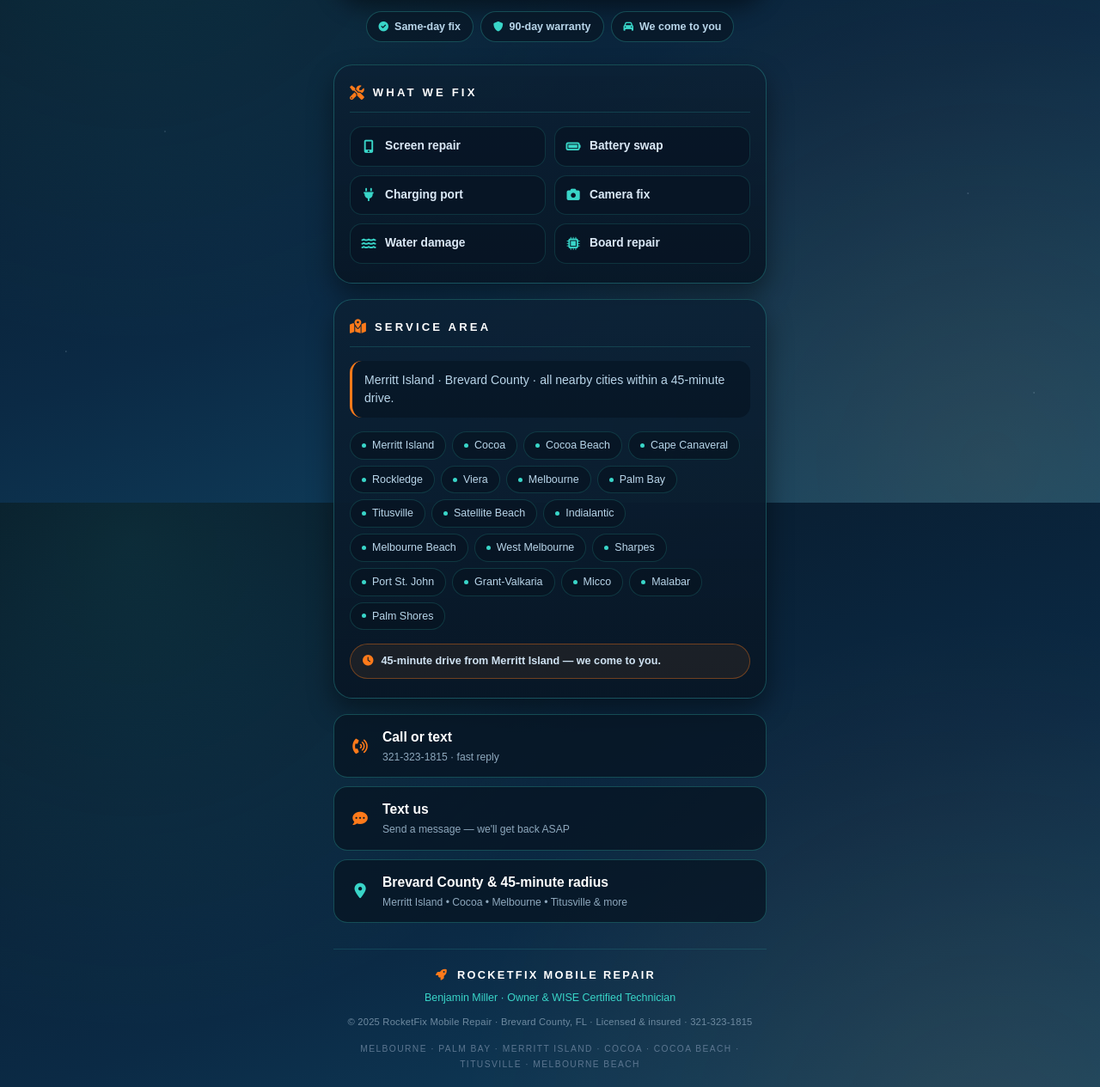
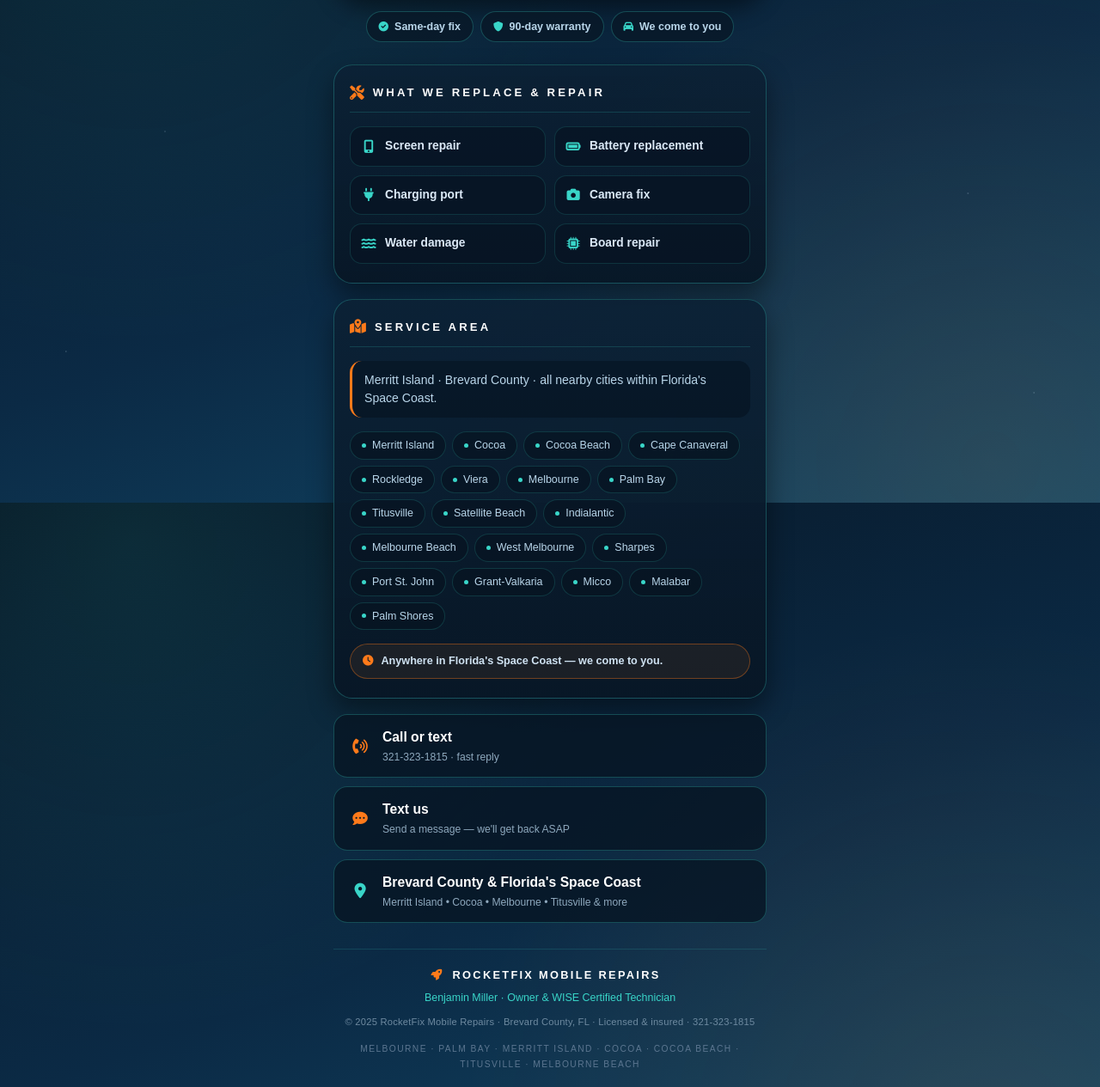
Before and after one commit to ikseles/rocketfixmobilerepairs, a plain HTML site: page index.html in a window 1280 px wide. Shown: the part 215-1480 px from the top of the page at 86% size. Drawn offline with Linux system fonts and the light colour scheme.

Commit message:
Repairs & Coverage
- changed "repair" to "repairs"
- removed 45-minute drive radius limitation

```diff
--- a/index.html
+++ b/index.html
@@ -3,8 +3,8 @@
 <head>
   <meta charset="UTF-8">
   <meta name="viewport" content="width=device-width, initial-scale=1.0">
-  <title>RocketFix Mobile Repair · Brevard County, FL</title>
-  <meta name="description" content="Mobile phone and tablet repair that comes to you across Brevard County. Screen, battery, charging port, and diagnostic repairs. Call or text 321-323-1815.">
+  <title>RocketFix Mobile Repairs · Brevard County, FL</title>
+  <meta name="description" content="Mobile phone and tablet Repairs that comes to you across Brevard County. Screen, battery, charging port, and diagnostic repairs. Call or text 321-323-1815.">
   <link rel="stylesheet" href="https://cdnjs.cloudflare.com/ajax/libs/font-awesome/6.0.0-beta3/css/all.min.css">
   <style>
     :root {
@@ -467,7 +467,7 @@
 
     <!-- ============ HEADER ============ -->
     <header class="site-header">
-      <svg class="logo-mark" viewBox="0 0 200 200" role="img" aria-label="RocketFix Mobile Repair logo">
+      <svg class="logo-mark" viewBox="0 0 200 200" role="img" aria-label="RocketFix Mobile Repairs logo">
         <circle cx="100" cy="100" r="94" fill="#081726" stroke="#39D5C8" stroke-width="5"/>
         <ellipse cx="100" cy="100" rx="78" ry="34" fill="none" stroke="#FF7A1A" stroke-width="2.5"
                  opacity="0.55" transform="rotate(-18 100 100)"/>
@@ -509,11 +509,11 @@
     <section class="card" aria-labelledby="services-heading">
       <div class="card-head">
         <i class="fas fa-tools" aria-hidden="true"></i>
-        <h2 id="services-heading">What we fix</h2>
+        <h2 id="services-heading">What we replace & repair</h2>
       </div>
       <div class="service-grid">
         <div class="service-item"><i class="fas fa-mobile-screen-button" aria-hidden="true"></i> Screen repair</div>
-        <div class="service-item"><i class="fas fa-battery-full" aria-hidden="true"></i> Battery swap</div>
+        <div class="service-item"><i class="fas fa-battery-full" aria-hidden="true"></i> Battery replacement</div>
         <div class="service-item"><i class="fas fa-plug" aria-hidden="true"></i> Charging port</div>
         <div class="service-item"><i class="fas fa-camera" aria-hidden="true"></i> Camera fix</div>
         <div class="service-item"><i class="fas fa-water" aria-hidden="true"></i> Water damage</div>
@@ -529,7 +529,7 @@
       </div>
 
       <p class="area-intro">
-        Merritt Island · Brevard County · all nearby cities within a 45-minute drive.
+        Merritt Island · Brevard County · all nearby cities within Florida's Space Coast.
       </p>
 
       <div class="city-list">
@@ -556,12 +556,12 @@
 
       <div class="radius-note">
         <i class="fas fa-clock" aria-hidden="true"></i>
-        45-minute drive from Merritt Island — we come to you.
+        Anywhere in Florida's Space Coast — we come to you.
       </div>
     </section>
 
     <!-- ============ CONTACT ============ -->
-    <section class="contact-list" aria-label="Contact RocketFix Mobile Repair">
+    <section class="contact-list" aria-label="Contact RocketFix Mobile Repairs">
       <a href="tel:+13213231815" class="contact-row">
         <i class="fas fa-phone-volume" aria-hidden="true"></i>
         <span>
@@ -581,7 +581,7 @@
       <div class="contact-row is-static">
         <i class="fas fa-location-dot" aria-hidden="true"></i>
         <span>
-          <span class="contact-title">Brevard County &amp; 45-minute radius</span>
+          <span class="contact-title">Brevard County &amp; Florida's Space Coast</span>
           <span class="contact-sub">Merritt Island • Cocoa • Melbourne • Titusville &amp; more</span>
         </span>
       </div>
@@ -591,14 +591,14 @@
     <footer class="site-footer">
       <div class="footer-brand">
         <i class="fas fa-rocket" aria-hidden="true"></i>
-        RocketFix Mobile Repair
+        RocketFix Mobile Repairs
         <i class="fas fa-mobile-screen" aria-hidden="true"></i>
       </div>
 
       <div class="footer-owner">Benjamin Miller · Owner &amp; WISE Certified Technician</div>
 
       <div class="footer-legal">
-        © 2025 RocketFix Mobile Repair · Brevard County, FL · Licensed &amp; insured · 321-323-1815
+        © 2025 RocketFix Mobile Repairs · Brevard County, FL · Licensed &amp; insured · 321-323-1815
       </div>
 
       <div class="footer-cities">
```
